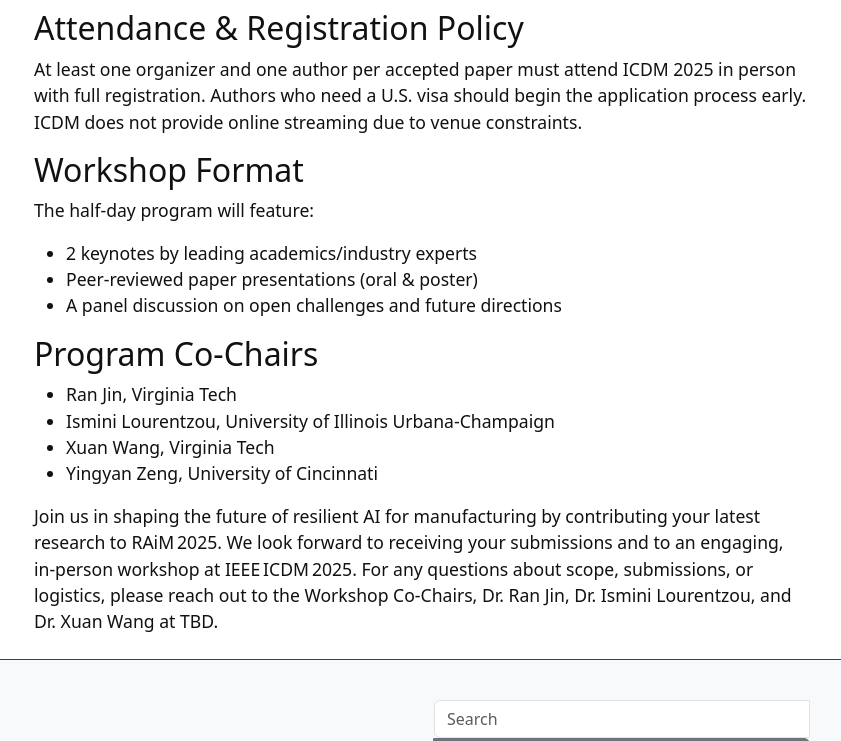
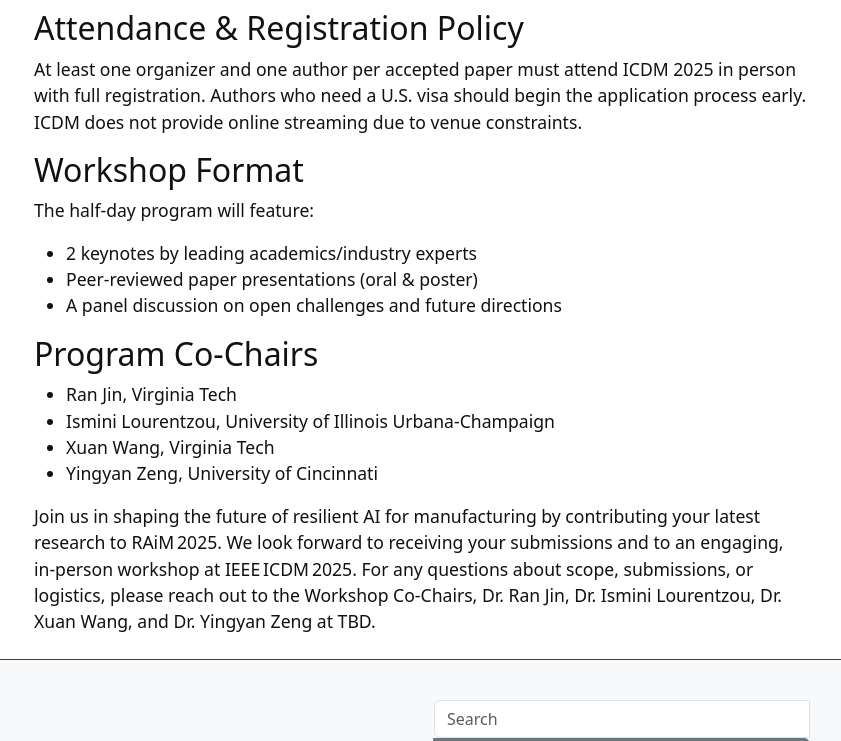
Before and after one commit to xuanwang91/2025-ICDM-RAiM, a Jekyll site: the page built from index.md, in a window 1280 px wide and 900 px high, scrolled down 1736 px, cut to the strip 0-741 px from the top of the window. Shown: the whole strip, without its empty margins (218-1059 px from the left). Built offline with Jekyll 4.4.1, drawn with Linux system fonts in a browser that asks for light colours.

Commit message:
Update index.md

```diff
--- a/index.md
+++ b/index.md
@@ -56,4 +56,4 @@ The half‑day program will feature:
 - Yingyan Zeng, University of Cincinnati
 
 Join us in shaping the future of resilient AI for manufacturing by contributing your latest research to RAiM 2025. We look forward to receiving your submissions and to an engaging, in‑person workshop at IEEE ICDM 2025.
-For any questions about scope, submissions, or logistics, please reach out to the Workshop Co-Chairs, Dr. Ran Jin, Dr. Ismini Lourentzou, and Dr. Xuan Wang at TBD.
+For any questions about scope, submissions, or logistics, please reach out to the Workshop Co-Chairs, Dr. Ran Jin, Dr. Ismini Lourentzou, Dr. Xuan Wang, and Dr. Yingyan Zeng at TBD.
```
